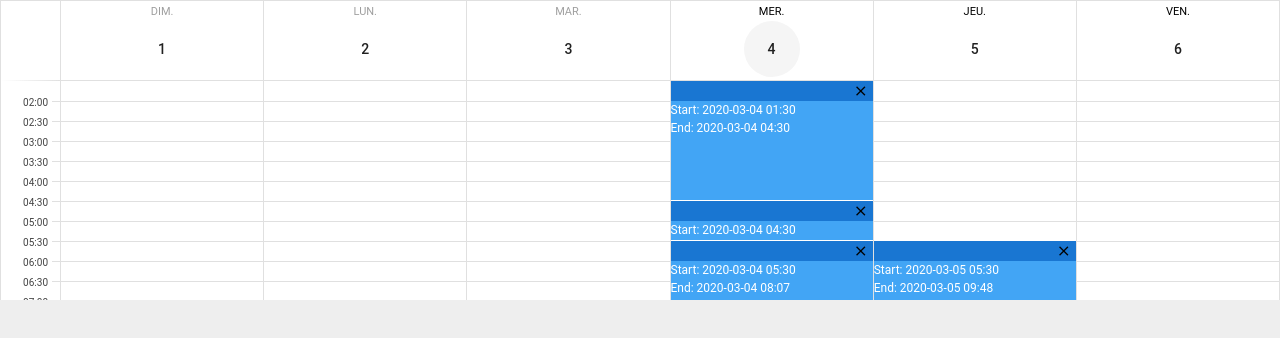
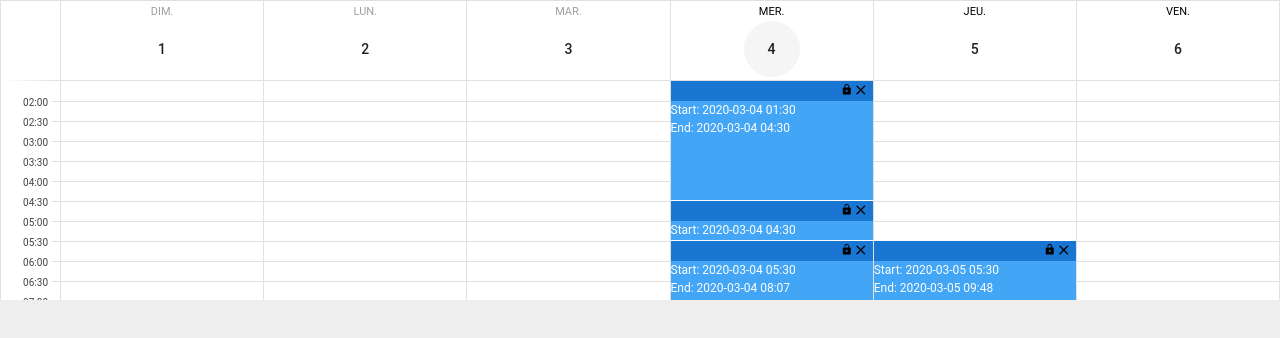
Before and after one commit to stratosphr/calendar, a Vue app: page / in a window 1280 px wide. Shown: the top 338 px of the page. Built offline with nearby package versions, Linux system fonts and the light colour scheme.

Commit message:
Added possibility to lock events

```diff
--- a/package.json
+++ b/package.json
@@ -7,11 +7,9 @@
     "build": "vue-cli-service build"
   },
   "dependencies": {
-    "@mdi/font": "^3.6.95",
     "core-js": "^3.6.4",
     "jquery": "^3.4.1",
     "jquery-ui-dist": "^1.12.1",
-    "material-design-icons-iconfont": "^5.0.1",
     "moment": "^2.24.0",
     "register-service-worker": "^1.6.2",
     "roboto-fontface": "*",
@@ -21,6 +19,7 @@
     "vuex": "^3.1.2"
   },
   "devDependencies": {
+    "@mdi/font": "^3.9.97",
     "@vue/cli-plugin-babel": "^4.2.0",
     "@vue/cli-plugin-pwa": "^4.2.0",
     "@vue/cli-plugin-router": "^4.2.0",
--- a/src/components/SCalendar.vue
+++ b/src/components/SCalendar.vue
@@ -37,7 +37,6 @@
                   :style="`height: ${Math.min(intervalHeight, 23)}px`"
                   class="success darken-2 px-1"
                   no-gutters
-                  style="cursor: grab"
               />
               <!-- BODY -->
               <div>
@@ -59,22 +58,31 @@
             >
               <!-- HEADER -->
               <v-row
-                  :style="`height: ${Math.min(intervalHeight, 23)}px`"
+                  :style="`height: ${Math.min(intervalHeight, 23)}px; cursor: ${e.locked ? 'not-allowed': 'grab'}`"
                   @mousedown="onDragEvent(e)"
                   class="blue darken-2 px-1"
                   no-gutters
-                  style="cursor: grab"
               >
                 <v-spacer />
+                <div
+                    @mousedown.stop
+                    v-if="!dragging"
+                >
+                  <v-icon
+                      @click="onLockEventClicked(e)"
+                      color="black"
+                      style="cursor: default"
+                      v-text="e.locked ? 'mdi-lock' : 'mdi-lock-open'"
+                      x-small
+                  />
                   <v-icon
                       @click="onRemoveEventClicked(e)"
-                    @mousedown.stop
                       color="black"
                       small
                       style="cursor: default"
-                    v-if="!dragging"
-                    v-text="'close'"
+                      v-text="'mdi-close'"
                   />
+                </div>
               </v-row>
               <!-- BODY -->
               <div>
@@ -147,12 +155,14 @@
 
 		methods: {
 			onDragEvent(event) {
+				if (!event.locked) {
 					this.dragging = true
 					this.ghost = {
 						start: moment(event.start),
 						end: moment(event.end)
 					}
 					this.$set(this.ghosts, this.date(this.ghost.start), this.ghosts[this.date(this.ghost.start)].filter(ghost => !ghost.start.isSame(this.ghost.start) || !ghost.end.isSame(this.ghost.end)))
+				}
 			},
 			onMouseEntersIntervalOfDate(interval, date) {
 				if (this.dragging) {
@@ -178,6 +188,10 @@
 					this.updateGhosts()
 				}
 			},
+			onLockEventClicked(event) {
+				this.$set(event, 'locked', !event.locked)
+				this.updateGhosts()
+			},
 			onRemoveEventClicked(event) {
 				this.$set(this.events, this.date(event.start), this.events[this.date(event.start)].filter(e => !e.start.isSame(event.start) || !e.end.isSame(event.end)))
 				this.updateGhosts()
@@ -186,6 +200,7 @@
 				Object.entries(this.events).forEach(([date, events]) => {
 					this.$set(this.ghosts, date, events.map(event => {
 						return {
+							locked: event.locked,
 							start: moment(event.start),
 							end: moment(event.end)
 						}
@@ -232,7 +247,8 @@
 						'2020-03-04': [
 							{
 								start: moment('2020-03-04 01:30'),
-								end: moment('2020-03-04 04:30')
+								end: moment('2020-03-04 04:30'),
+								locked: true
 							},
 							{
 								start: moment('2020-03-04 04:30'),
--- a/src/main.ts
+++ b/src/main.ts
@@ -1,4 +1,4 @@
-import 'material-design-icons-iconfont/dist/material-design-icons.css'
+import '@mdi/font/css/materialdesignicons.css' // Ensure you are using css-loader
 import Vue     from 'vue'
 import App     from './App.vue'
 import vuetify from './plugins/vuetify'
--- a/src/plugins/vuetify.ts
+++ b/src/plugins/vuetify.ts
@@ -8,5 +8,8 @@ export default new Vuetify({
     lang: {
         locales: {fr},
         current: 'fr'
+    },
+    icons: {
+        iconfont: 'mdi'
     }
 })
```
Also changed, not shown: 1 other file (tests, documents, lock files or other folders). Lines whose indentation alone changed are shown as unchanged.
